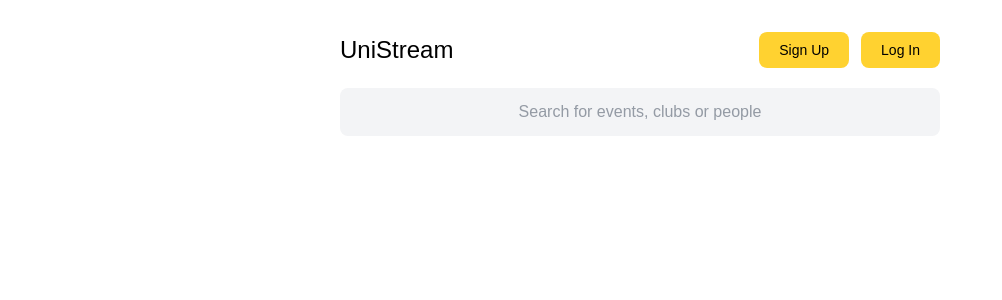
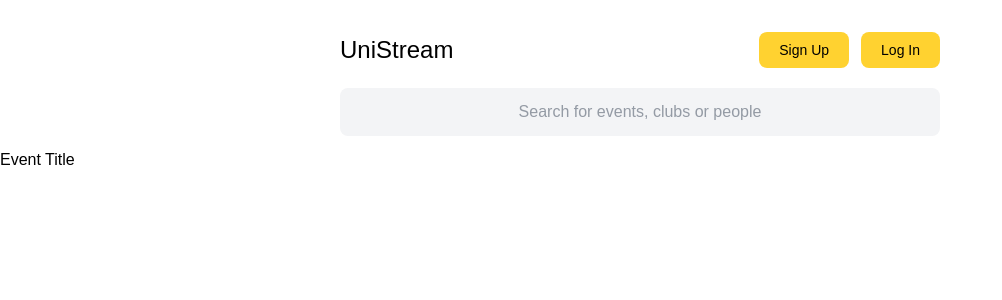
Before and after one commit to khalidkarimkqr/UniStream, a React (Vite) app in the folder client/: page / in a window 1280 px wide. Shown: the top 300 px of the page, without its empty margins (0-1002 px from the left). Built offline with nearby package versions, Linux system fonts and the light colour scheme; a web font is replaced by a local one.

Commit message:
drop in Event component on home page to test rendering

```diff
--- a/client/src/pages/Home.jsx
+++ b/client/src/pages/Home.jsx
@@ -6,6 +6,7 @@ const Home = () => {
   return (
     <div>
       <SearchBar />
+      <Event />
     </div>
   );
 };
```
